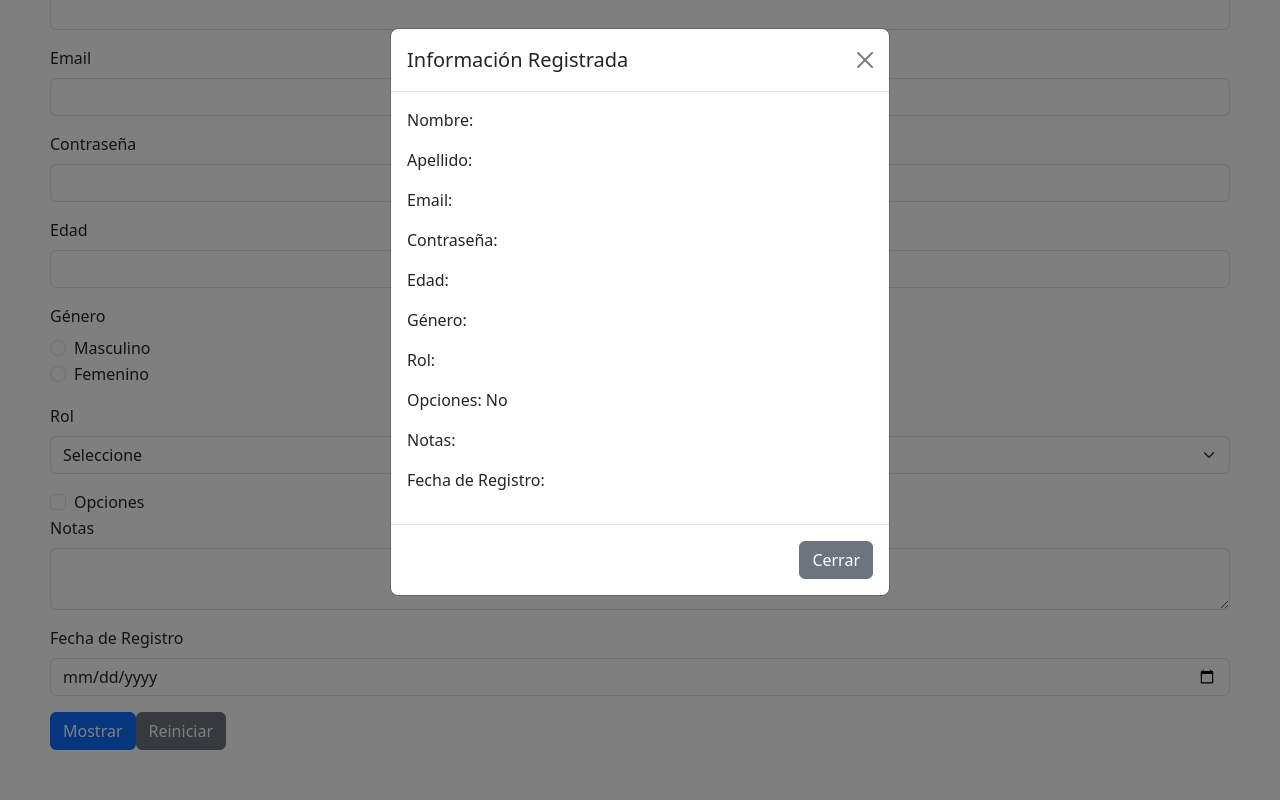
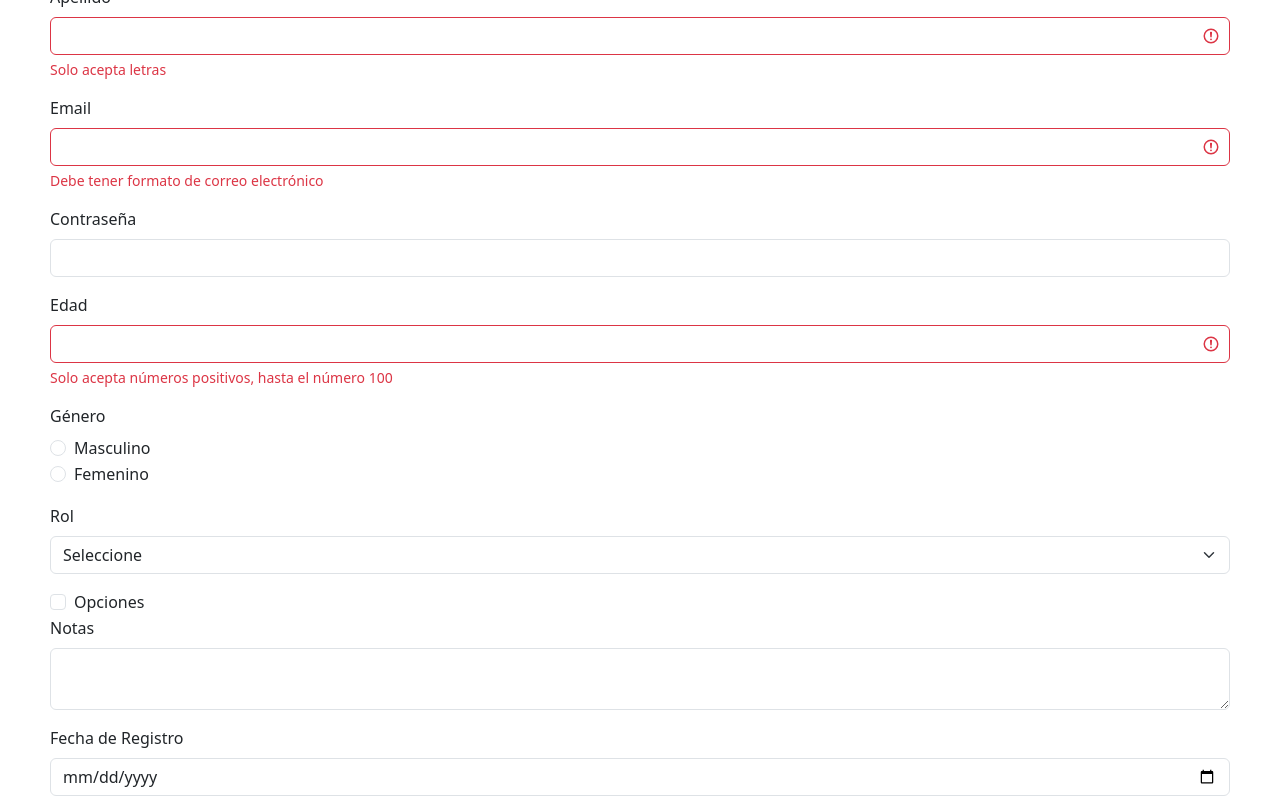
Before and after one commit to GioGutierrez07/mi-proyecto, a React (Create React App) app: page / in a window 1280 px wide. Both pictures are taken after a click on the button "Mostrar". Shown: the part 1445-2245 px from the top of the page. Built offline with nearby package versions, Linux system fonts and the light colour scheme.

Commit message:
Practica #6 - Validaciones

```diff
--- a/src/componentes/FormularioRegistro.js
+++ b/src/componentes/FormularioRegistro.js
@@ -1,5 +1,5 @@
 import React, { useState } from 'react';
-import { Button, Form, FormGroup, Label, Input, Modal, ModalHeader, ModalBody, ModalFooter } from 'reactstrap';
+import { Button, Form, FormGroup, Label, Input, Modal, ModalHeader, ModalBody, ModalFooter, FormFeedback } from 'reactstrap';
 import 'bootstrap/dist/css/bootstrap.min.css';
 
 //definicion del componente
@@ -18,6 +18,8 @@ const FormularioRegistro = () => {
   });
 //modal controla la visibilidad del modal
   const [modal, setModal] = useState(false);
+  //para almacenar los errores de validaciones del form
+  const [errors, setErrors] = useState({});
 
   //actualiza fromdata cuando se cambian los valores en el form
   const handleChange = (e) => {
@@ -28,9 +30,43 @@ const FormularioRegistro = () => {
     });
   };
 
-  const toggleModal = () => { // muestra y oculta el modal
-    setModal(!modal);
+//validaciones
+  const validate = () => {
+    const newErrors = {};
+    const nameRegex = /^[A-Za-z]+$/;
+    const emailRegex = /^[^\s@]+@[^\s@]+\.[^\s@]+$/;
+    const today = new Date().toISOString().split('T')[0];
+
+    if (!nameRegex.test(formData.nombre)) {
+      newErrors.nombre = 'Solo acepta letras';
+    }
+
+    if (!nameRegex.test(formData.apellido)) {
+      newErrors.apellido = 'Solo acepta letras';
+    }
+
+    if (!emailRegex.test(formData.email)) {
+      newErrors.email = 'Debe tener formato de correo electrónico';
+    }
+
+    if (!Number.isInteger(+formData.edad) || formData.edad <= 0 || formData.edad > 100) {
+      newErrors.edad = 'Solo acepta números positivos, hasta el número 100';
+    }
+
+    if (formData.fechaRegistro && formData.fechaRegistro < today) {
+      newErrors.fechaRegistro = 'Solo debe aceptar fechas a partir del día en curso';
+    }
+
+    setErrors(newErrors);
+    return Object.keys(newErrors).length === 0;
   };
+
+  const toggleModal = () => { //muestra y oculta el modal
+    if (validate()) {
+      setModal(!modal);
+    }
+  };
+
 
   const resetForm = () => { //reinicia
     setFormData({
@@ -62,67 +98,158 @@ const FormularioRegistro = () => {
     <div>
       <h1>Formulario de Registro</h1>
       <Form>
+           {/* Campo de texto para el nombre */}
         <FormGroup>
           <Label for="nombre">Nombre</Label>
-          <Input type="text" name="nombre" id="nombre" value={formData.nombre} onChange={handleChange} />
+          <Input
+            type="text"
+            name="nombre"
+            id="nombre"
+            value={formData.nombre}
+            onChange={handleChange}
+            valid={!errors.nombre && formData.nombre}
+            invalid={!!errors.nombre}
+          />
+          {errors.nombre && <FormFeedback>{errors.nombre}</FormFeedback>}
         </FormGroup>
+        {/* Campo de texto para el apellido */}
         <FormGroup>
           <Label for="apellido">Apellido</Label>
-          <Input type="text" name="apellido" id="apellido" value={formData.apellido} onChange={handleChange} />
+          <Input
+            type="text"
+            name="apellido"
+            id="apellido"
+            value={formData.apellido}
+            onChange={handleChange}
+            valid={!errors.apellido && formData.apellido}
+            invalid={!!errors.apellido}
+          />
+          {errors.apellido && <FormFeedback>{errors.apellido}</FormFeedback>}
         </FormGroup>
+        {/* Campo de texto para el email */}
         <FormGroup>
           <Label for="email">Email</Label>
-          <Input type="email" name="email" id="email" value={formData.email} onChange={handleChange} />
+          <Input
+            type="email"
+            name="email"
+            id="email"
+            value={formData.email}
+            onChange={handleChange}
+            valid={!errors.email && formData.email}
+            invalid={!!errors.email}
+          />
+          {errors.email && <FormFeedback>{errors.email}</FormFeedback>}
         </FormGroup>
+        {/* Campo de texto para la contraseña */}
         <FormGroup>
           <Label for="contraseña">Contraseña</Label>
-          <Input type="password" name="contraseña" id="contraseña" value={formData.contraseña} onChange={handleChange} />
+          <Input
+            type="password"
+            name="contraseña"
+            id="contraseña"
+            value={formData.contraseña}
+            onChange={handleChange}
+          />
         </FormGroup>
+        {/* Campo de texto para la edad */}
         <FormGroup>
           <Label for="edad">Edad</Label>
-          <Input type="number" name="edad" id="edad" value={formData.edad} onChange={handleChange} />
+          <Input
+            type="number"
+            name="edad"
+            id="edad"
+            value={formData.edad}
+            onChange={handleChange}
+            valid={!errors.edad && formData.edad}
+            invalid={!!errors.edad}
+          />
+          {errors.edad && <FormFeedback>{errors.edad}</FormFeedback>}
         </FormGroup>
+        {/* Campo de género */}
         <FormGroup tag="fieldset">
           <Label>Género</Label>
           <FormGroup check>
             <Label check>
-              <Input type="radio" name="genero" value="Masculino" checked={formData.genero === 'Masculino'} onChange={handleChange} />{' '}
+              <Input
+                type="radio"
+                name="genero"
+                value="Masculino"
+                checked={formData.genero === 'Masculino'}
+                onChange={handleChange}
+              />{' '}
               Masculino
             </Label>
           </FormGroup>
           <FormGroup check>
             <Label check>
-              <Input type="radio" name="genero" value="Femenino" checked={formData.genero === 'Femenino'} onChange={handleChange} />{' '}
+              <Input
+                type="radio"
+                name="genero"
+                value="Femenino"
+                checked={formData.genero === 'Femenino'}
+                onChange={handleChange}
+              />{' '}
               Femenino
             </Label>
           </FormGroup>
         </FormGroup>
+        {/*  rol */}
         <FormGroup>
           <Label for="rol">Rol</Label>
-          <Input type="select" name="rol" id="rol" value={formData.rol} onChange={handleChange}>
+          <Input
+            type="select"
+            name="rol"
+            id="rol"
+            value={formData.rol}
+            onChange={handleChange}
+          >
             <option>Seleccione</option>
             <option>Admin</option>
             <option>Usuario</option>
           </Input>
         </FormGroup>
+        {/*checkbox para opciones */}
         <FormGroup check>
           <Label check>
-            <Input type="checkbox" name="opciones" checked={formData.opciones} onChange={handleChange} />{' '}
+            <Input
+              type="checkbox"
+              name="opciones"
+              checked={formData.opciones}
+              onChange={handleChange}
+            />{' '}
             Opciones
           </Label>
         </FormGroup>
+        {/*Notas */}
         <FormGroup>
           <Label for="notas">Notas</Label>
-          <Input type="textarea" name="notas" id="notas" value={formData.notas} onChange={handleChange} />
+          <Input
+            type="textarea"
+            name="notas"
+            id="notas"
+            value={formData.notas}
+            onChange={handleChange}
+          />
         </FormGroup>
+        {/*Fecha de registro */}
         <FormGroup>
           <Label for="fechaRegistro">Fecha de Registro</Label>
-          <Input type="date" name="fechaRegistro" id="fechaRegistro" value={formData.fechaRegistro} onChange={handleChange} />
+          <Input
+            type="date"
+            name="fechaRegistro"
+            id="fechaRegistro"
+            value={formData.fechaRegistro}
+            onChange={handleChange}
+            valid={!errors.fechaRegistro && formData.fechaRegistro}
+            invalid={!!errors.fechaRegistro}
+          />
+          {errors.fechaRegistro && <FormFeedback>{errors.fechaRegistro}</FormFeedback>}
         </FormGroup>
+        {/*botones */}
         <Button color="primary" onClick={toggleModal}>Mostrar</Button>
         <Button color="secondary" onClick={resetForm}>Reiniciar</Button>
       </Form>
-
+        {/*mostrar */}
       <Modal isOpen={modal} toggle={toggleModal}>
         <ModalHeader toggle={toggleModal}>Información Registrada</ModalHeader>
         <ModalBody>
```
